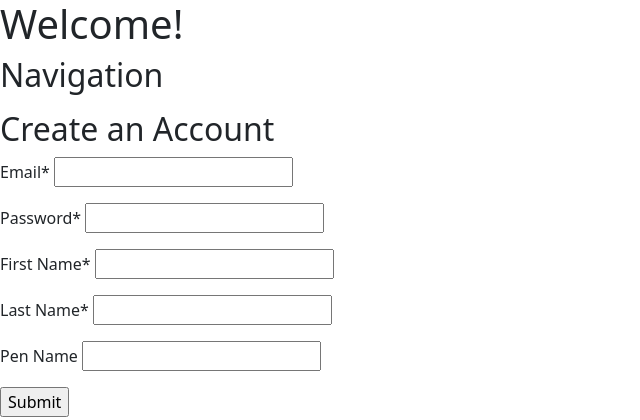
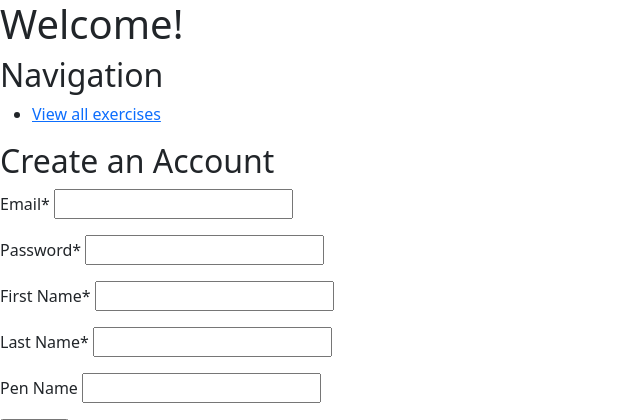
Before and after one commit to huaszu/mental-health-exercises-project, a Flask app: page / in a window 1280 px wide. Shown: the top 420 px of the page, without its empty margins (0-640 px from the left). Run offline with Flask 2, Linux system fonts and the light colour scheme; some libraries are stand-ins or nearby versions.

Commit message:
Created templates/all_exercises.html and Flask route /exercises, using Jinja to show all exercises.  Added <script> tags and block placeholder in templates/base.html for potential future use of React.

```diff
--- a/server.py
+++ b/server.py
@@ -16,6 +16,14 @@ def homepage():
     """View homepage."""
 
     return render_template("homepage.html")
+
+@app.route("/exercises")
+def all_exercises():
+    """View all exercises."""
+
+    exercises = crud.get_exercises()
+
+    return render_template("all_exercises.html", exercises=exercises)
 
 @app.route("/users", methods=["POST"])
 def register_user():
--- a/templates/base.html
+++ b/templates/base.html
@@ -6,6 +6,12 @@
     <title>
       {% block title %}{% endblock %}
     </title>
+
+    <!-- We load React dependencies on all pages for this app. -->
+    <script src="https://cdnjs.cloudflare.com/ajax/libs/babel-standalone/6.26.0/babel.js" crossorigin></script>
+    <script src="https://unpkg.com/react@16/umd/react.development.js" crossorigin></script>
+    <script src="https://unpkg.com/react-dom@16/umd/react-dom.development.js" crossorigin></script>
+
     <!-- CSS only -->
     <link href="https://cdn.jsdelivr.net/npm/bootstrap@5.2.2/dist/css/bootstrap.min.css"
         rel="stylesheet"
@@ -20,8 +26,14 @@
       </p>
     {% endfor %}
 
-    {% block body %}{% endblock %}
+    {% block body %}
+
+    {% endblock %}
 
     {% block after_body %}{% endblock %}
+
+    <!-- Include any page-specific JavaScript using this block. -->
+    {% block js %}
+    {% endblock %}
   </body>
 </html>
--- a/templates/homepage.html
+++ b/templates/homepage.html
@@ -6,7 +6,7 @@
 
   <h2>Navigation</h2>
   <ul>
-    <!-- <li><a href="/exercises">View all exercises</a></li> -->
+    <li><a href="/exercises">View all exercises</a></li>
     <!-- <li><a href="/users">View all users</a></li> -->
   </ul>
 
```
Also changed, not shown: seed_database.py (+6 -6 lines), templates/all_exercises.html (added, +17 -0 lines).
